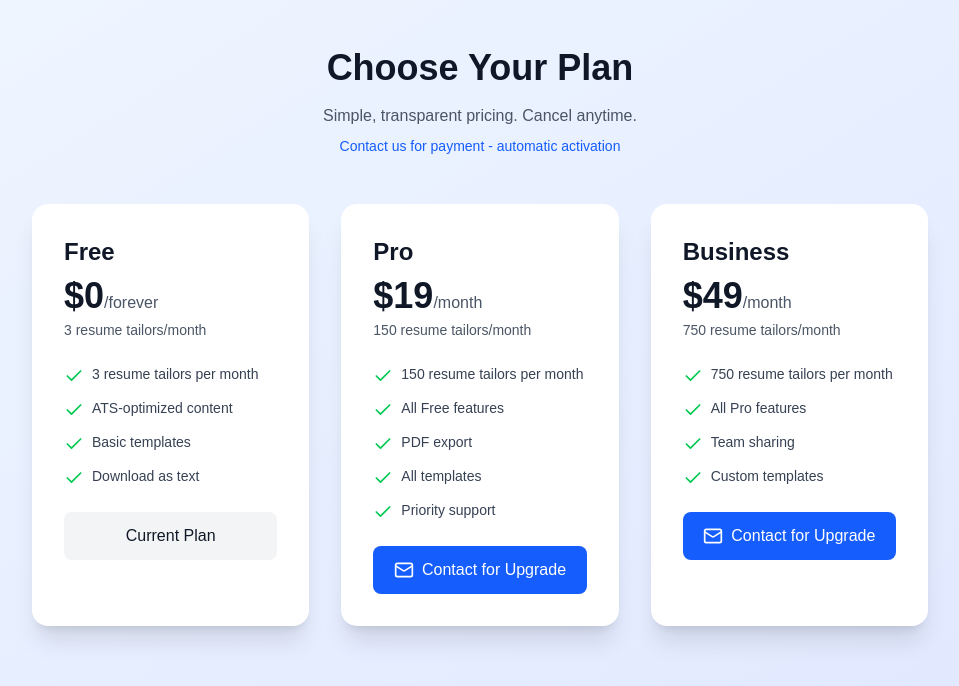
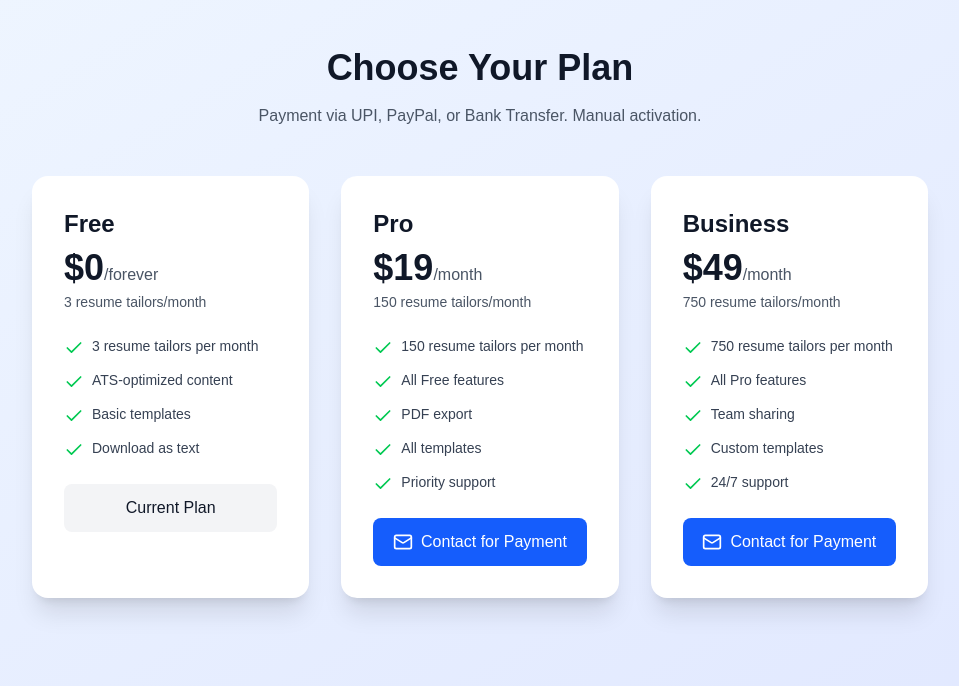
Before and after one commit to gautammeena2327-hash/ai-resume-tailor, a Next.js app: page /pricing in a window 1280 px wide. Shown: the top 686 px of the page, without its empty margins (160-1119 px from the left). Built offline with nearby package versions, Linux system fonts and the light colour scheme.

Commit message:
Simplified pricing - manual payment contact

```diff
--- a/src/app/pricing/page.tsx
+++ b/src/app/pricing/page.tsx
@@ -1,16 +1,18 @@
 'use client'
 
-import { Check, CreditCard, Mail } from 'lucide-react'
+import { Check, Mail } from 'lucide-react'
 
 export default function PricingPage() {
   const handleContact = (plan: string) => {
-    window.location.href = `mailto:youremail@gmail.com?subject=Upgrade to ${plan} Plan&body=Hi, I want to upgrade to the ${plan} plan. Please send me payment details.`
+    const subject = encodeURIComponent(`Upgrade to ${plan} Plan`)
+    const body = encodeURIComponent(`Hi! I want to upgrade to the ${plan} plan. Please send me payment details.\n\nName:\nEmail:\n`)
+    window.location.href = `mailto:contact@airestailor.com?subject=${subject}&body=${body}`
   }
 
   const plans = [
     { name: 'Free', price: '$0', period: 'forever', tailors: 3, features: ['3 resume tailors per month', 'ATS-optimized content', 'Basic templates', 'Download as text'] },
     { name: 'Pro', price: '$19', period: 'month', tailors: 150, features: ['150 resume tailors per month', 'All Free features', 'PDF export', 'All templates', 'Priority support'] },
-    { name: 'Business', price: '$49', period: 'month', tailors: 750, features: ['750 resume tailors per month', 'All Pro features', 'Team sharing', 'Custom templates'] }
+    { name: 'Business', price: '$49', period: 'month', tailors: 750, features: ['750 resume tailors per month', 'All Pro features', 'Team sharing', 'Custom templates', '24/7 support'] }
   ]
 
   return (
@@ -18,8 +20,7 @@ export default function PricingPage() {
       <div className="max-w-4xl mx-auto">
         <div className="text-center mb-12">
           <h1 className="text-4xl font-bold text-gray-900 dark:text-white mb-4">Choose Your Plan</h1>
-          <p className="text-gray-600 dark:text-gray-300">Simple, transparent pricing. Cancel anytime.</p>
-          <p className="text-sm text-blue-600 mt-2">Contact us for payment - automatic activation</p>
+          <p className="text-gray-600 dark:text-gray-300">Payment via UPI, PayPal, or Bank Transfer. Manual activation.</p>
         </div>
 
         <div className="grid md:grid-cols-3 gap-8">
@@ -47,7 +48,7 @@ export default function PricingPage() {
                   className="w-full py-3 bg-blue-600 text-white rounded-lg font-medium hover:bg-blue-700 flex items-center justify-center"
                 >
                   <Mail className="w-5 h-5 mr-2" />
-                  Contact for Upgrade
+                  Contact for Payment
                 </button>
               )}
               {p.name === 'Free' && (
```
